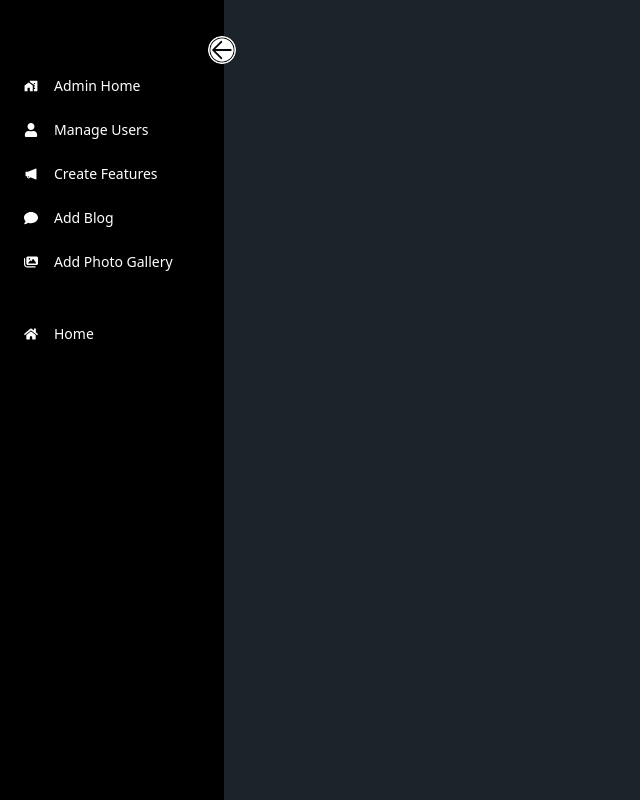
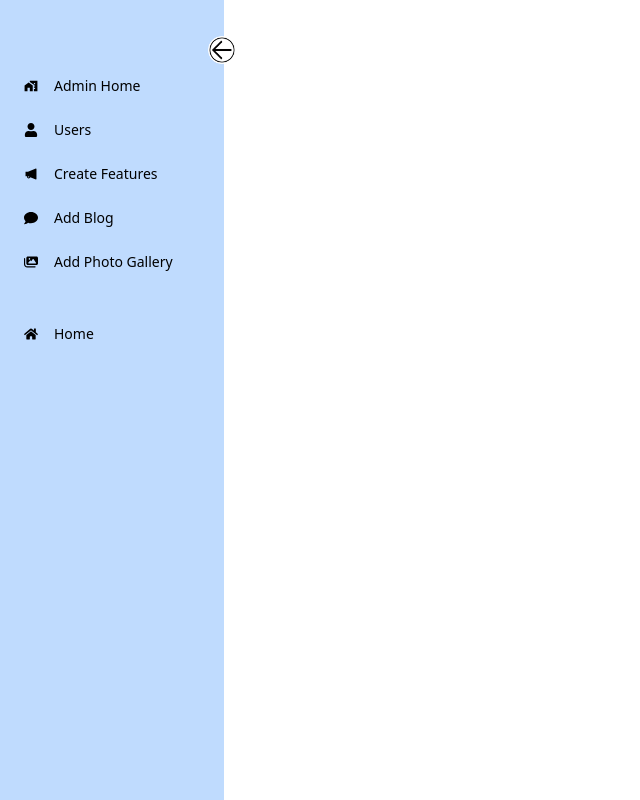
Before and after one commit to hasiburrahmanakash79/admin-dashboard, a React (Vite) app: page / in a window 1280 px wide. Shown: the whole page, without its empty margins (0-640 px from the left). Built offline with nearby package versions, Linux system fonts and the light colour scheme.

Commit message:
change dashboard system

```diff
--- a/index.html
+++ b/index.html
@@ -2,7 +2,7 @@
 <html lang="en">
   <head>
     <meta charset="UTF-8" />
-    <link rel="icon" type="image/svg+xml" href="/vite.svg" />
+    <link rel="icon" type="image/svg+xml" href="/index.ico" />
     <meta name="viewport" content="width=device-width, initial-scale=1.0" />
     <title>Admin Dashboard</title>
   </head>
--- a/src/Pages/Dashboard/Dashboard.jsx
+++ b/src/Pages/Dashboard/Dashboard.jsx
@@ -49,7 +49,7 @@ const Dashboard = () => {
       gap: true
     },
     {
-      title: 'Manage Users',
+      title: 'Users',
       path: '/dashboard/manageUsers',
       icon: iconMappings.Users,
       role: 'admin',
@@ -91,7 +91,7 @@ const Dashboard = () => {
       <div
         className={` ${
           open ? 'w-56 p-4' : 'w-14 text-center'
-        }   h-screen  fixed left-0 top-0 bottom-0 bg-black text-white z-50 pt-8  duration-500 transition-all`}
+        }   h-screen text-black fixed left-0 top-0 bottom-0 bg-blue-200 z-50 pt-8  duration-500 transition-all`}
       >
         <img
           src={arrow}
--- a/tailwind.config.js
+++ b/tailwind.config.js
@@ -9,7 +9,7 @@ export default {
   },
   plugins: [require("daisyui")],
   daisyui: {
-    themes: ["dark"],
+    themes: ["light"],
   },
 
 }
```
Also changed, not shown: src/assets/index.png (added), 1 other file (tests, documents, lock files or other folders).
